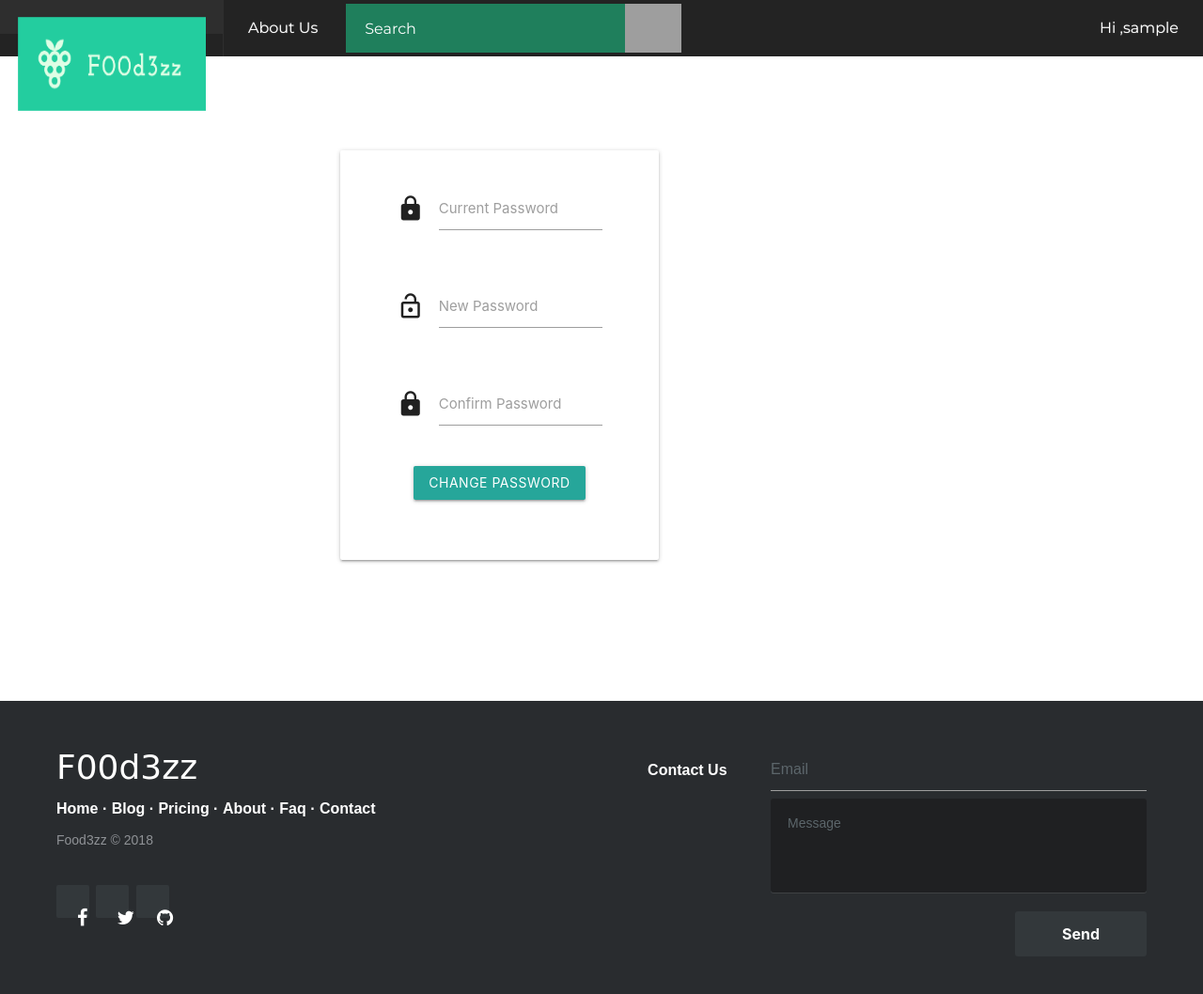
After one commit to 8santosh8/F00d33z, a Django app: page /ChangePassword/ in a window 1280 px wide. The commit adds this page. Shown: the whole page at 94% size. Run offline with Django 3.2, Linux system fonts and the light colour scheme; the visitor is signed in with stand-in values (Sample User, id 1); some libraries are stand-ins or nearby versions; grey boxes are pictures that could not be loaded.

Commit message:
Created page for the changing password

```diff
--- a/Foodezz/Users/forms.py
+++ b/Foodezz/Users/forms.py
@@ -36,3 +36,8 @@ class ProfileUpdateForm(forms.ModelForm):
     class Meta:
         model = UserModels.User_Profile
         fields = ('phone','address','street','city','pincode','image')
+
+class ChangePasswordform(forms.Form):
+    Current_password = forms.CharField(widget=forms.PasswordInput,required=True)
+    new_Password = forms.CharField(widget=forms.PasswordInput,required=True)
+    Re_Password = forms.CharField(widget=forms.PasswordInput,required=True)
--- a/Foodezz/Users/templates/Users/Base.html
+++ b/Foodezz/Users/templates/Users/Base.html
@@ -54,6 +54,7 @@
                             <ul class="subnav">
                                 <li><a href="#">My Cart</a></li>
                                 <li><a href="{% url 'Users-Profile' %}">Profile</a></li>
+                                <li><a href="{% url 'Users-ChangePassword' %}">Change password</li>
                                 <li><a href="{% url 'Users-Logout' %}">Logout</a></li>
                             </ul>
                         </li>
--- /dev/null
+++ b/Foodezz/Users/templates/Users/ChangePassword.html
@@ -0,0 +1,82 @@
+{% extends 'Users/Base.html' %}
+{% load widget_tweaks %}
+
+{% block head %}
+    <title>Change password</title>
+{% endblock head %}
+
+{% block body %}
+    <div class="container">
+        <div class="row">
+            <div class="col s5 offset-s2">
+                <div class="section">
+                    <div class="card-panel hoverable">
+                        <form class="" action="" method="POST">
+                            <div class="row">
+                                <div class="container">
+                                    {% if form.non_field_errors %}
+                                        <span class="red-text">{{ form.non_field_errors }}</span>
+                                    {% endif %}
+                                    {% csrf_token %}
+                                    {% for hidden in ChangePassForm.hidden_fields %}
+                                        {{ hidden }}
+                                    {% endfor %}
+                                    <div class="row">
+                                        <div class="input-field col s12">
+                                            <i class="material-icons prefix white">lock</i>
+                                            {{ ChangePassForm.Current_password|add_class:"validate" }}
+                                            <label class="white" for="{{ ChangePassForm.Current_password.id_for_label }}">Current Password</label>
+                                            {% if ChangePassForm.Current_password.help_text %}
+                                                <span class="helper-text" data-error="wrong"
+                                                data-success="right">{{ ChangePassForm.Current_password.help_text }}</span>
+                                            {% endif %}
+                                            {% if ChangePassForm.Current_password.errors %}
+                                                <span class="helper-text red-text"
+                                                style="font-size:large">{{ ChangePassForm.Current_password.errors }}</span>
+                                            {% endif %}
+                                        </div>
+                                    </div>
+                                    <div class="row">
+                                        <div class="input-field col s12">
+                                            <i class="material-icons prefix white">lock_open</i>
+                                            {{ ChangePassForm.new_Password|add_class:"validate" }}
+                                            <label class="white" for="{{ ChangePassForm.new_Password.id_for_label }}">New Password</label>
+                                            {% if ChangePassForm.new_Password.help_text %}
+                                                <span class="helper-text" data-error="wrong"
+                                                data-success="right">{{ ChangePassForm.new_Password.help_text }}</span>
+                                            {% endif %}
+                                            {% if ChangePassForm.new_Password.errors %}
+                                                <span class="helper-text red-text"
+                                                style="font-size:large">{{ ChangePassForm.new_Password.errors }}</span>
+                                            {% endif %}
+                                        </div>
+                                    </div>
+                                    <div class="row">
+                                        <div class="input-field col s12">
+                                            <i class="material-icons prefix white">lock</i>
+                                            {{ ChangePassForm.Re_Password|add_class:"validate" }}
+                                            <label class="white" for="{{ ChangePassForm.Re_Password.id_for_label }}">Confirm Password</label>
+                                            {% if ChangePassForm.Re_Password.help_text %}
+                                                <span class="helper-text" data-error="wrong"
+                                                data-success="right">{{ ChangePassForm.Re_Password.help_text }}</span>
+                                            {% endif %}
+                                            {% if ChangePassForm.Re_Password.errors %}
+                                                <span class="helper-text red-text"
+                                                style="font-size:large">{{ ChangePassForm.Re_Password.errors }}</span>
+                                            {% endif %}
+                                        </div>
+                                    </div>
+                                    <div class="row">
+                                        <div class="center">
+                                            <button type="submit" class="btn btn-outline-info register_btn">Change password</button>
+                                        </div>
+                                    </div>
+                                </div>
+                            </div>
+                        </form>
+                    </div>
+                </div>
+            </div>
+        </div>
+    </div>
+{% endblock body %}
--- a/Foodezz/Users/urls.py
+++ b/Foodezz/Users/urls.py
@@ -27,6 +27,7 @@ urlpatterns = [
 
     ## Path for editing profile
     path('Profile/',views.Profile,name='Users-Profile'),
+    path('ChangePassword/',views.ChangePassword,name='Users-ChangePassword'),
 
     ## Path for Login and Logout
     path('Login/', views.Login, name='Users-Login'),
--- a/Foodezz/Users/views.py
+++ b/Foodezz/Users/views.py
@@ -144,10 +144,43 @@ def RestLogin(request):
                 return redirect('Users-Home')
             else:
                 messages.error(request, f'Account not in active state')
-                return redirect('User-Login')
+                return redirect('Users-Login')
         else:
             messages.error(request, f'Invalid login details')
             Rest_Login_Form = C_Login(request.POST)
     else:
         Rest_Login_Form = C_Login()
     return render(request,'Users/Rest-Login.html',{'Login_form':Rest_Login_Form})
+
+@login_required
+def ChangePassword(request):
+    if request.method == 'POST':
+        ChangePassForm = forms.ChangePasswordform(request.POST)
+                                                                            # validate the password given
+        pword = request.POST.get('Current_password')
+        print('got password')
+        uname = request.user.username
+        print('got username')
+        user = authenticate(username=uname,password=pword)
+
+        if user == request.user:
+                                                                                            # Check same password in both fields
+            new_Password = request.POST.get('new_Password')
+            new_Password1 = request.POST.get('Re_Password')
+
+            if new_Password is not new_Password1:
+                                                                                            # Change the password for the user and logout.
+                user.set_password(new_Password)
+                user.save()
+                messages.success(request, f"Password successfully changed, now login to your account")
+                return redirect('Users-Login')
+
+            else:
+                messages.error(request, f"Passwords didn't match")
+
+        else:
+            messages.error(request,f'User can not be found')
+
+    else:
+        ChangePassForm = forms.ChangePasswordform()
+    return render(request,'Users/ChangePassword.html',{'ChangePassForm':ChangePassForm})
```
